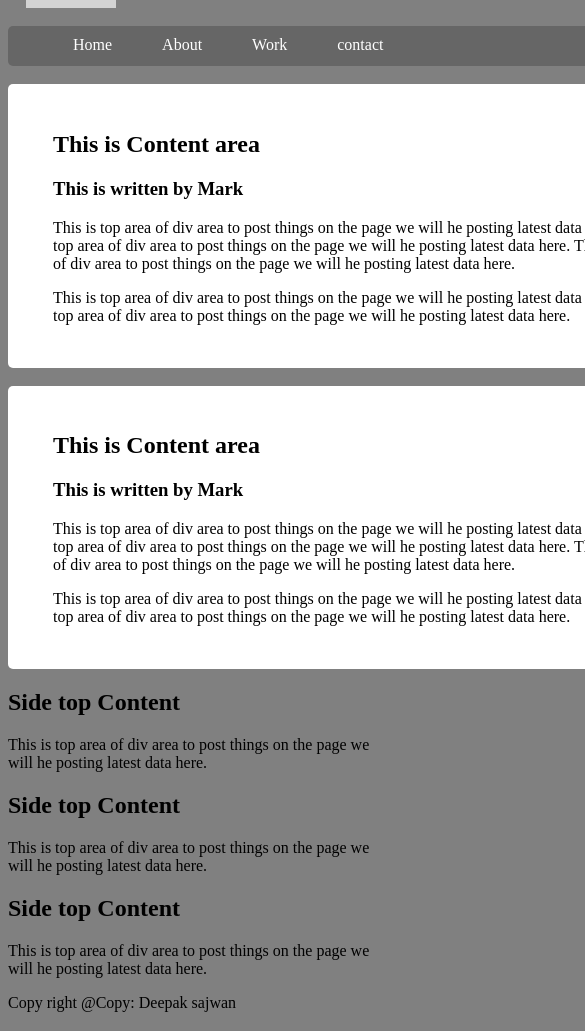
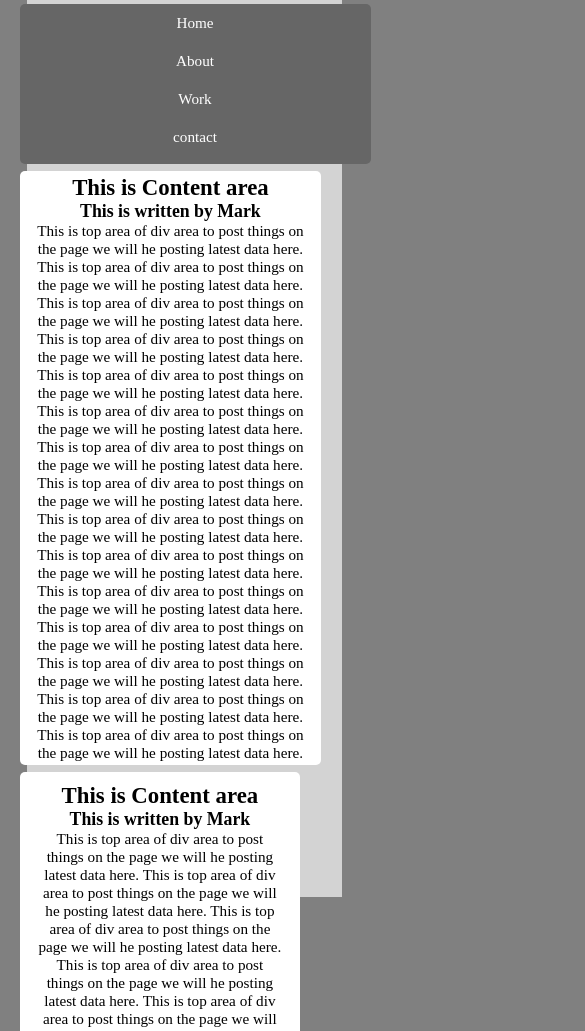
Before and after one commit to deepaksajwa01/responsivepage, a plain HTML site: page index.html in a window 390 px wide. Shown: the part 110-1141 px from the top of the page, 585 px wide, since content can reach past the window. Drawn offline with Linux system fonts and the light colour scheme.

Commit message:
change sin css to have response on page

```diff
--- a/index.html
+++ b/index.html
@@ -24,7 +24,7 @@
         </div>
 
         <div id="maincontent">
-            <div id="content">
+
 
                 <article id="topcontent">
                     <h2>This is Content area </h2>
@@ -38,10 +38,24 @@
                     <p>This is top area of div area to post things on the page we will he posting latest data here.
                         This is top area of div area to post things on the page we will he posting latest data here.
                     </p>
+                    <p>This is top area of div area to post things on the page we will he posting latest data here.
+                        This is top area of div area to post things on the page we will he posting latest data here.
+                        This is top area of div area to post things on the page we will he posting latest data here.
+                    </p>
+                    <p>This is top area of div area to post things on the page we will he posting latest data here.
+                        This is top area of div area to post things on the page we will he posting latest data here.
+                    </p>
+                    <p>This is top area of div area to post things on the page we will he posting latest data here.
+                        This is top area of div area to post things on the page we will he posting latest data here.
+                        This is top area of div area to post things on the page we will he posting latest data here.
+                    </p>
+                    <p>This is top area of div area to post things on the page we will he posting latest data here.
+                        This is top area of div area to post things on the page we will he posting latest data here.
+                    </p>
                     </content>
 
                 </article>
-            </div>
+
 
              <article id="bottomcontent">
                     <h2>This is Content area </h2>
@@ -55,11 +69,18 @@
                     <p>This is top area of div area to post things on the page we will he posting latest data here.
                         This is top area of div area to post things on the page we will he posting latest data here.
                     </p>
+                    <p>This is top area of div area to post things on the page we will he posting latest data here.
+                        This is top area of div area to post things on the page we will he posting latest data here.
+                        This is top area of div area to post things on the page we will he posting latest data here.
+                    </p>
+                    <p>This is top area of div area to post things on the page we will he posting latest data here.
+                        This is top area of div area to post things on the page we will he posting latest data here.
+                    </p>
                     </content>
 
                 </article>
-            </div>
-        </div>
+
+    </div>
 
         <aside id="top-sidebar">
             <article>
--- a/style.css
+++ b/style.css
@@ -1,12 +1,19 @@
+
+*{
+   margin: 0px;
+   padding: 0px;
+}
 body{
     background-color: grey;
 
 }
 
 #wrapper{
-    width: 900px;
+    min-height:100%;
+    width: 70%;
     margin-left: auto;
     margin-right: auto;
+    clear: both;
 }
 .container header{
     height: 100px;
@@ -20,7 +27,7 @@ body{
 
     height: 100%;
     background-color: lightgray;
-    width: 10%;
+    width: 20%;
     margin: 2%;
 
 }
@@ -58,13 +65,130 @@ body{
 
 #maincontent{
     padding-top:2%;
+
+    text-align: center;
+    width: 70%;
+    float: left;
+}
+#maincontent article{
+margin-left: auto;
+margin-right: auto;
+float: left;
+
+
+
 }
 
 #maincontent #topcontent{
-    width: 70%;
+
     background-color: #fff;
     border-radius: 5px;
     padding: 3% 5%;
+    clear: both;
+    float: left;
+
+}
+
+#maincontent #bottomcontent{
+
+    background-color: #fff;
+    border-radius: 5px;
+    padding: 3% 5%;
+    margin-top: 2%;
+    float: left;
+
+}
+
+#top-sidebar{
+    float:left;
+    width:15%;
+    background-color: #fff;
+    border-radius: 5px;
+     padding: 1% 3%;
+     margin: 2%;
+}
+
+#middle-sidebar{
+    float:left;
+    width:15%;
+    background-color: #fff;
+    border-radius: 5px;
+     padding: 1% 3%;
+     margin: 2%;
+}
+
+#bottom-sidebar{
+    float:left;
+    width:15%;
+    background-color: #fff;
+    border-radius: 5px;
+     padding: 1% 3%;
+     margin: 2%;
+}
+
+footer{
+    width: 100%;
+    height: 40px;
+    float: left;
+    background-color: #666;
+    margin: 2% 0;
+    border-radius: 5px;
+
+}
+
+footer p{
+    color: #fff;
+    text-align: center;
+    width: 90%;
+}
+
+@media only screen and (min-width: 150px) and (max-width: 600px)
+{
+    #wrapper{
+    width: 90%;
+
+    font-size: 95%;
+}
+
+.container header h1{
+
+    height: 1000%;
+    width: 90%;
+    text-align: center;
+
+}
+
+.container nav{
+    height: 160px;
+
+}
+
+.container nav ul li{
+    width: 100%;
+    text-align: center;
+
+}
+.container nav ul li a{
+
+   display: block;
+   color: #fff;
+   border-radius: 5px;
+
+
+}
+
+#maincontent{
+    padding-top:2%;
+    width: 100%;
+    height: 100%;
+
+}
+
+
+#maincontent #topcontent{
+    width: 80%;
+    padding: 1% 3%;
+
 
 }
 
@@ -77,7 +201,6 @@ body{
 
 }
 
-#maincontent #top-sidebar{
-    float:left;
-    width:25%;
+
+
 }
```
